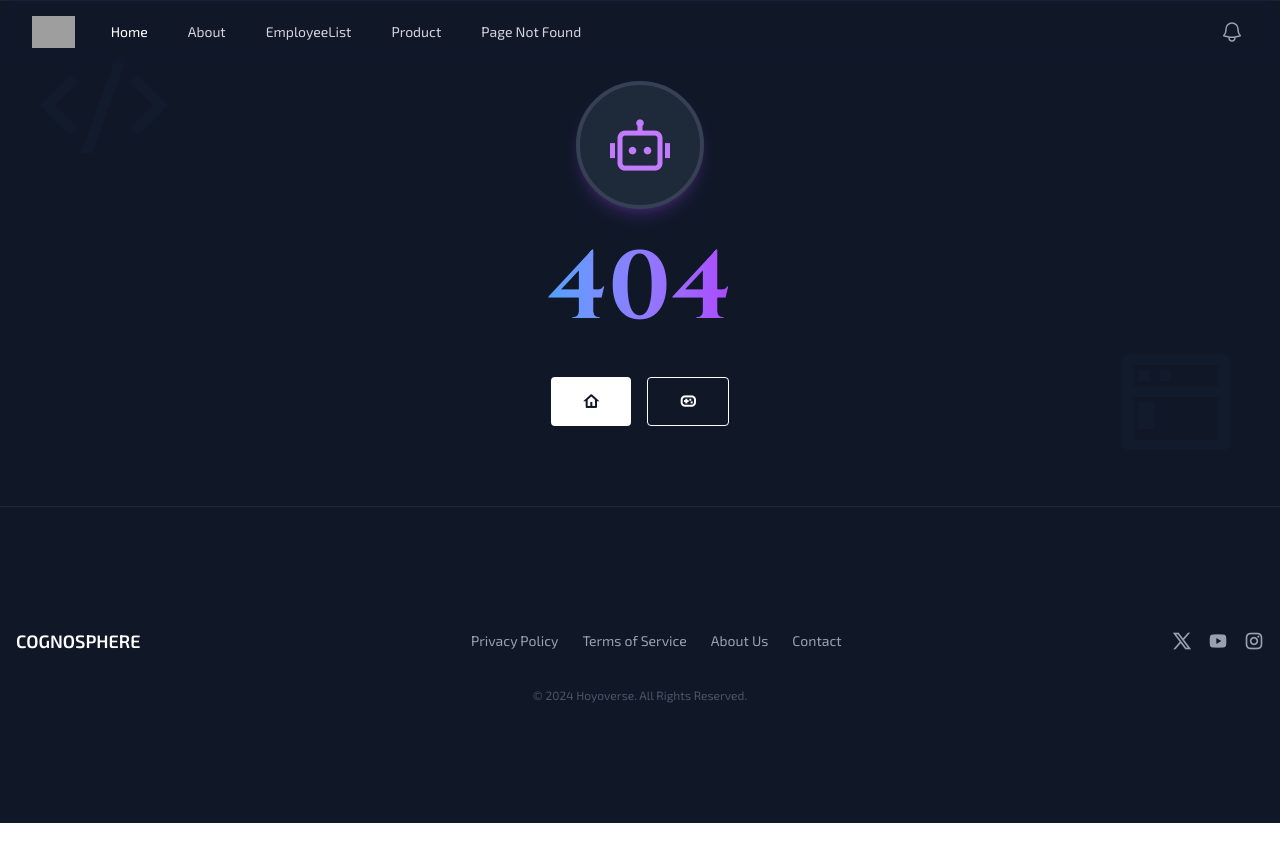
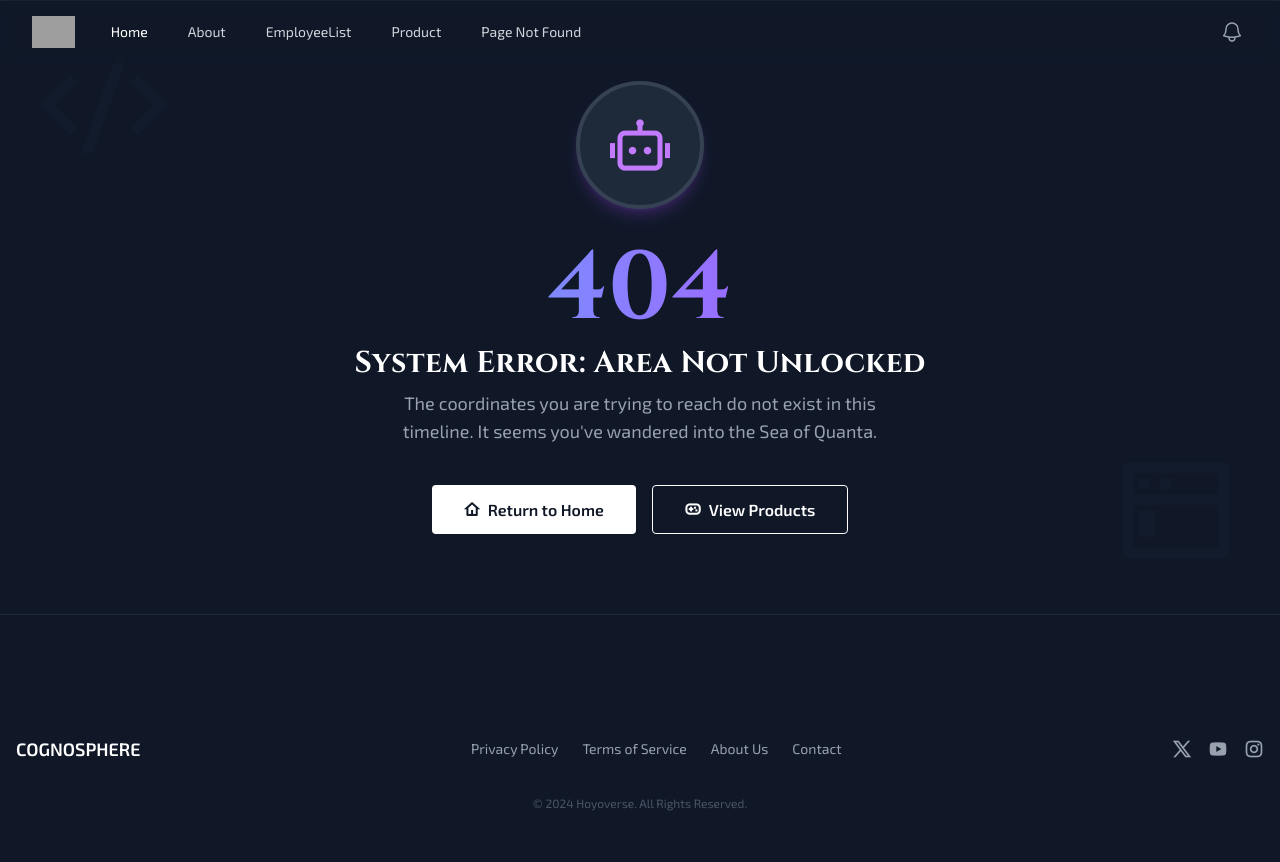
Before and after one commit to Zankcry/prelim-project-JM, an Angular app: page /pagenotfound in a window 1280 px wide. Before the commit this address had no page. Shown: the top 862 px of the page. Before the commit the page ends 823 px from the top, so only its background shows below. Built offline with nearby package versions, Linux system fonts and the light colour scheme; grey boxes are pictures that could not be loaded.

Commit message:
Enhance Pagenotfound component with error details
Added error code, title, and description for 404 page.

```diff
--- a/src/app/pagenotfound/pagenotfound.ts
+++ b/src/app/pagenotfound/pagenotfound.ts
@@ -5,8 +5,15 @@ import { RouterLink } from '@angular/router';
   selector: 'app-pagenotfound',
   imports: [RouterLink],
   templateUrl: './pagenotfound.html',
-  styleUrl: './pagenotfound.css',
+  styleUrls: ['./pagenotfound.css'],
 })
 export class Pagenotfound {
+  code = '404';
+  title = 'System Error: Area Not Unlocked';
+  description = "The coordinates you are trying to reach do not exist in this timeline. It seems you've wandered into the Sea of Quanta.";
+
+  // CTA labels
+  returnHomeText = 'Return to Home';
+  viewProductsText = 'View Products';
 
 }
```
